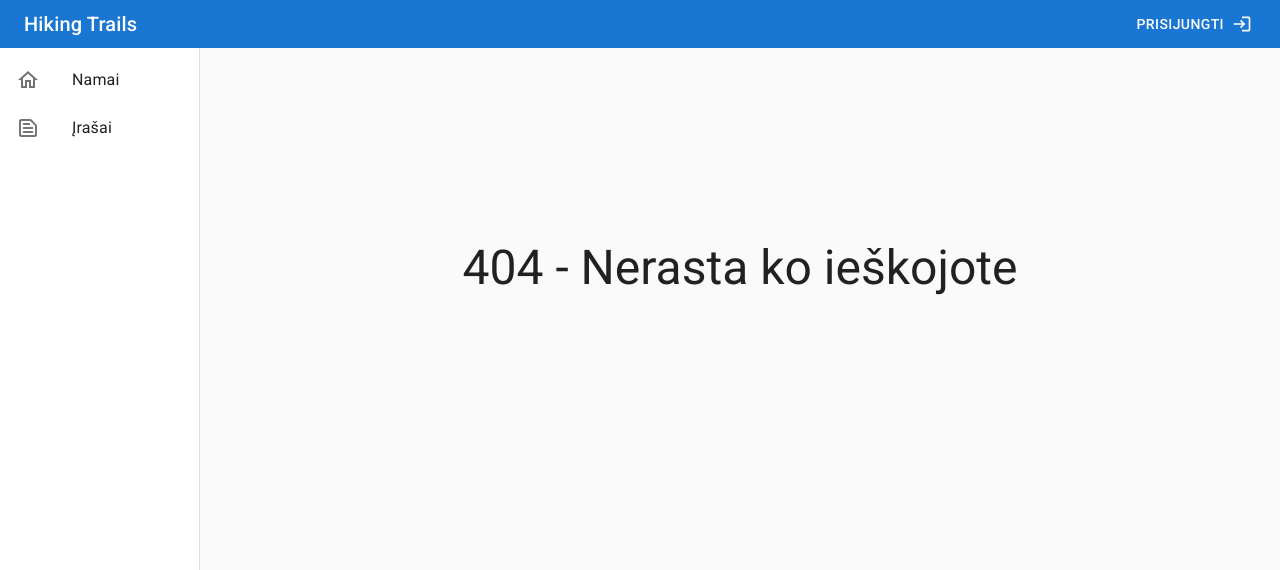
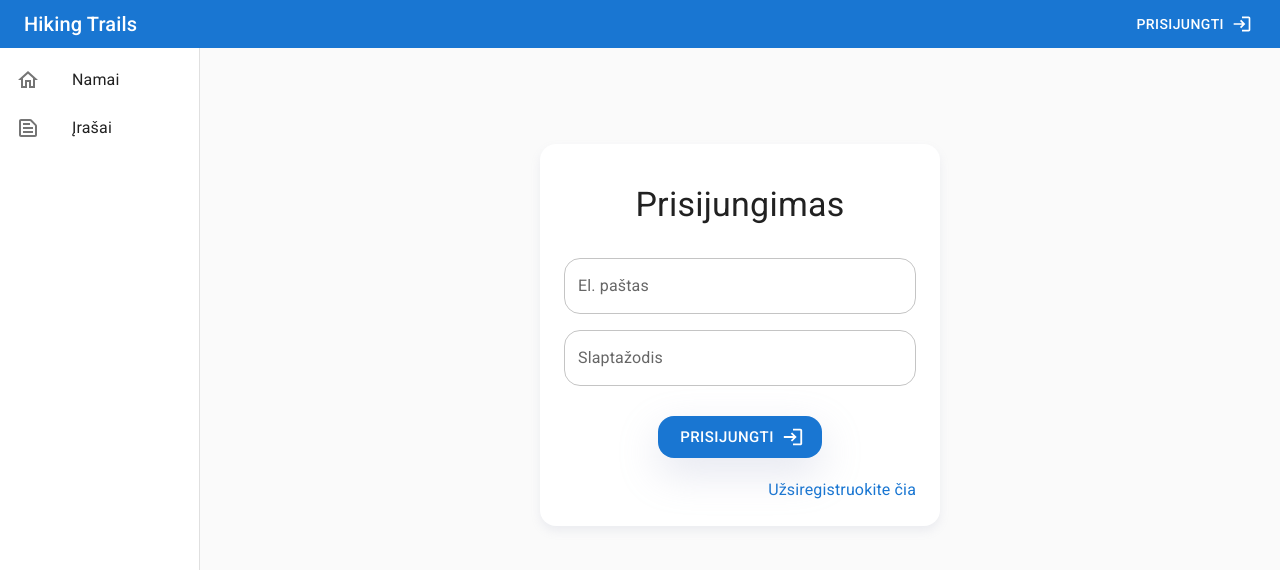
Before and after one commit to aksuram/hiking-trails-app, a React (Create React App) app: page /login in a window 1280 px wide. Before the commit this address led to /404. Shown: the top 570 px of the page. Built offline with nearby package versions, Linux system fonts and the light colour scheme.

Commit message:
Form setup and user info from jwt token

```diff
--- a/package.json
+++ b/package.json
@@ -15,12 +15,15 @@
     "@types/react": "^17.0.20",
     "@types/react-dom": "^17.0.9",
     "axios": "^0.26.1",
+    "formik": "^2.2.9",
+    "jwt-decode": "^3.1.2",
     "react": "^18.0.0",
     "react-dom": "^18.0.0",
     "react-router-dom": "6",
     "react-scripts": "5.0.0",
     "typescript": "^4.4.2",
-    "web-vitals": "^2.1.0"
+    "web-vitals": "^2.1.0",
+    "yup": "^0.32.11"
   },
   "scripts": {
     "start": "react-scripts start",
--- a/src/App.tsx
+++ b/src/App.tsx
@@ -1,6 +1,7 @@
 import { Box, Container, CssBaseline } from "@mui/material";
 import { Navigate, Route, Routes } from "react-router-dom";
 import Home from "./components/Home";
+import Login from "./components/Login";
 import NavBar from "./components/NavBar";
 import NotFound from "./components/NotFound";
 import PostListElement from "./components/PostList";
@@ -24,6 +25,7 @@ const App = () => {
           <Route path="" element={<Home />} />
           <Route path="/" element={<Home />} />
           <Route path="/posts" element={<PostListElement />} />
+          <Route path="/login" element={<Login />} />
 
           <Route path="/404" element={<NotFound />} />
           <Route path="*" element={<Navigate to="/404" replace />} />
--- a/src/components/Login.tsx
+++ b/src/components/Login.tsx
@@ -1,9 +1,145 @@
+import { Alert, Button, Card, Link, Typography } from "@mui/material";
+import LoginIcon from "@mui/icons-material/Login";
+import { Form, Formik, FormikHelpers } from "formik";
+import TextFieldWithErrors from "./TextFieldWithErrors";
+import * as yup from "yup";
+import { API_URL } from "../utils/Config";
+import { useContext, useState } from "react";
+import { ErrorList } from "../utils/ErrorInterfaces";
+import { UserContext } from "./UserContext";
+import jwt_decode from "jwt-decode";
+
+interface FormStructure {
+  email: string;
+  password: string;
+}
+
+const validationSchema = yup.object({
+  email: yup
+    .string()
+    .required("Įveskite el. pašto adresą")
+    .email("Įveskite el. pašto adresą"),
+  password: yup.string().required("Įveskite slaptažodį"),
+});
+
+//TODO: Redirect if already loggedin
+//TODO: Add logout
 const Login = () => {
+  const [alertMessage, setAlertMessage] = useState<string | null>(null);
+  const { setUserInfo } = useContext(UserContext);
+
+  const handleSubmit = async (
+    values: FormStructure,
+    formikHelpers: FormikHelpers<FormStructure>
+  ) => {
+    setAlertMessage(null);
+
+    try {
+      const response = await fetch(`${API_URL}login`, {
+        method: "POST",
+        headers: {
+          "Content-Type": "application/json",
+        },
+        body: JSON.stringify(values),
+      });
+
+      if (response.status === 200) {
+        const { token } = (await response.json()) as { token: string };
+        const tokenData: any = jwt_decode(token);
+        setUserInfo({
+          id: tokenData.id as string,
+          email: tokenData.email as string,
+          role: tokenData.role as string,
+          firstName: tokenData.firstName as string,
+          lastName: tokenData.lastName as string,
+          fullName: tokenData.fullName as string,
+          token: token,
+        });
+        //TODO: redirect
+        return;
+      }
+
+      if (response.status === 400) {
+        const { errors } = (await response.json()) as ErrorList;
+        errors.forEach((x) => formikHelpers.setFieldError(x.field, x.error));
+        return;
+      }
+
+      if (response.status === 401 || response.status === 403) {
+        const { errors } = (await response.json()) as ErrorList;
+        setAlertMessage(errors[0].error);
+        return;
+      }
+
+      setAlertMessage("Įvyko nežinoma klaida");
+    } catch (error) {
+      setAlertMessage("Įvyko nežinoma klaida");
+    }
+  };
+
+  const initialValues: FormStructure = { email: "", password: "" };
+
   return (
-    // <Typography variant="h3" sx={{ mt: 20 }}>
-    //   404 - Nerasta ko ieškojote
-    // </Typography>
-    <></>
+    <Card sx={{ padding: 3, maxWidth: "400px", minWidth: "400px", mt: 8 }}>
+      <Typography variant="h4" sx={{ textAlign: "center", mt: 2 }}>
+        Prisijungimas
+      </Typography>
+
+      {alertMessage && (
+        <Alert severity="error" sx={{ mt: 4 }}>
+          {alertMessage}
+        </Alert>
+      )}
+
+      <Formik
+        initialValues={initialValues}
+        onSubmit={handleSubmit}
+        validationSchema={validationSchema}
+      >
+        {({ values, errors, isSubmitting }) => (
+          <Form>
+            <TextFieldWithErrors
+              name="email"
+              label="El. paštas"
+              sx={{ mt: 4 }}
+            />
+            <TextFieldWithErrors
+              name="password"
+              type="password"
+              label="Slaptažodis"
+              sx={{ mt: 2 }}
+            />
+
+            <div style={{ textAlign: "center", marginTop: "30px" }}>
+              <Button
+                size="large"
+                variant="contained"
+                endIcon={<LoginIcon />}
+                disabled={isSubmitting}
+                type="submit"
+              >
+                Prisijungti
+              </Button>
+            </div>
+
+            {/* <pre>{JSON.stringify(values, null, 2)}</pre>
+            <pre>{JSON.stringify(errors, null, 2)}</pre> */}
+          </Form>
+        )}
+      </Formik>
+
+      <div
+        style={{
+          marginTop: "20px",
+          display: "flex",
+          justifyContent: "flex-end",
+        }}
+      >
+        <Link underline="none" href="/register">
+          Užsiregistruokite čia
+        </Link>
+      </div>
+    </Card>
   );
 };
 
--- a/src/components/Rating.tsx
+++ b/src/components/Rating.tsx
@@ -68,6 +68,7 @@ const RatingElement = ({
         body: fetchOptions.payload,
       });
 
+      //IMPORTANT: response.ok yra true, kai statusCode yra nuo 200 iki 299
       if (!response.ok) {
         console.log("TODO: NEPAVYKO ĮVYKDYTI ĮVERTINIMO UŽKLAUSOS");
         return null;
--- /dev/null
+++ b/src/components/TextFieldWithErrors.tsx
@@ -0,0 +1,28 @@
+import { SxProps, TextField, Theme } from "@mui/material";
+import { FieldAttributes, useField } from "formik";
+
+interface AdditionalProps {
+  label?: string;
+  sx?: SxProps<Theme>;
+}
+
+type Props = FieldAttributes<{}> & AdditionalProps;
+
+const TextFieldWithErrors = ({ label, sx, ...props }: Props) => {
+  const [inputProps, metaProps] = useField<{}>(props);
+  const error = metaProps.touched && metaProps.error ? metaProps.error : "";
+  return (
+    <TextField
+      {...inputProps}
+      type={props.type}
+      helperText={error}
+      error={!!error}
+      label={label}
+      sx={sx}
+      variant="outlined"
+      fullWidth
+    />
+  );
+};
+
+export default TextFieldWithErrors;
--- a/src/components/UserContext.tsx
+++ b/src/components/UserContext.tsx
@@ -7,6 +7,7 @@ export interface UserInfo {
   firstName: string;
   lastName: string;
   fullName: string;
+  token: string;
   //TODO: token expiration date?
 }
 
--- a/src/components/UserProvider.tsx
+++ b/src/components/UserProvider.tsx
@@ -1,6 +1,7 @@
 import React, { useEffect, useState } from "react";
 import { UserContext, UserInfo } from "./UserContext";
 
+//TODO: Logout user after token expiration
 const UserProvider = ({ children }: { children: React.ReactNode }) => {
   const [userInfo, setUserInfo] = useState<UserInfo | null>(null);
 
@@ -12,6 +13,7 @@ const UserProvider = ({ children }: { children: React.ReactNode }) => {
 
   useEffect(() => {
     localStorage.setItem("userInfo", JSON.stringify(userInfo));
+    localStorage.setItem("token", JSON.stringify(userInfo?.token));
   }, [userInfo]);
 
   return (
```
Also changed, not shown: 1 other file (tests, documents, lock files or other folders).
